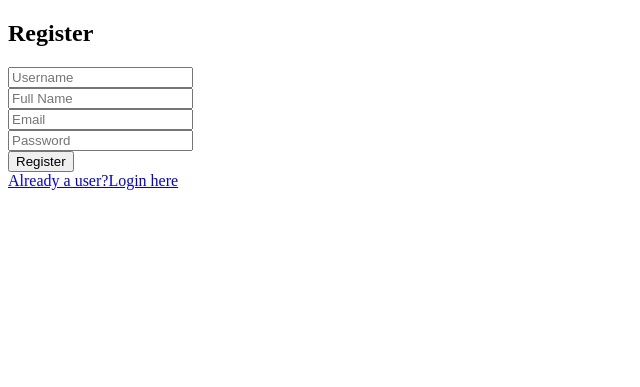
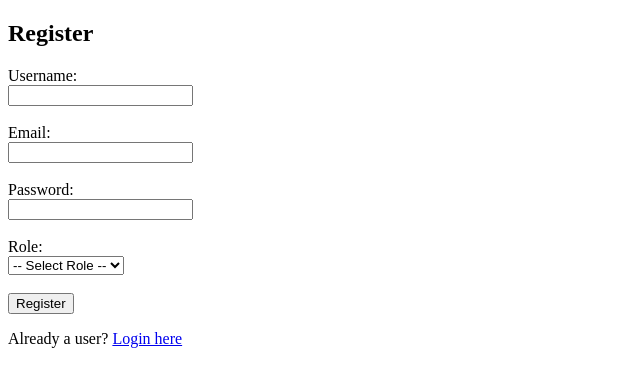
Before and after one commit to that-ar-guy/trackMyClass, a Flask app: page /register in a window 1280 px wide. Shown: the top 387 px of the page, without its empty margins (0-640 px from the left). Run offline with Flask 3, Linux system fonts and the light colour scheme.

Commit message:
login/register logic complete
login and register are working properly

```diff
--- a/app.py
+++ b/app.py
@@ -1,23 +1,89 @@
-from flask import Flask,render_template,url_for
+from flask import Flask, render_template, url_for, request, redirect, flash, session
 from flask_sqlalchemy import SQLAlchemy
-from flask_login import UserMixin
+from flask_login import UserMixin, login_user, LoginManager, logout_user, login_required, current_user
+import bcrypt
 
 app = Flask(__name__)
-db=SQLAlchemy(app)
-app.config['SQLALCHEMY_DATABASE_URI']='sqlite:///attendancedb.db'
-app.config['SECRET_KEY']="THIS IS A SECRET KEY"
+app.config['SQLALCHEMY_DATABASE_URI'] = 'sqlite:///attendance.db'
+app.config['SECRET_KEY'] = "THIS IS A SECRET KEY"
+db = SQLAlchemy(app)
+
+login_manager = LoginManager()
+login_manager.init_app(app)
+login_manager.login_view = 'login'
+
+class Users(db.Model, UserMixin):
+    id = db.Column(db.Integer, primary_key=True)
+    username = db.Column(db.String(80), unique=True, nullable=False)
+    email = db.Column(db.String(120), unique=True, nullable=False)
+    password = db.Column(db.String(200), nullable=False)
+    role = db.Column(db.String(20), nullable=False, default='teacher')
+
+    def __init__(self, username, email, password, role='teacher'):
+        self.username = username
+        self.email = email
+        self.password = bcrypt.hashpw(password.encode('utf-8'), bcrypt.gensalt()).decode('utf-8')
+        self.role = role
+
+with app.app_context():
+        db.create_all()
+
+@login_manager.user_loader
+def load_user(user_id):
+    return Users.query.get(int(user_id))
 
 @app.route("/")
 def home():
     return render_template('home.html')
 
-@app.route("/login")
+@app.route("/register", methods=['GET', 'POST'])
+def register():
+    if request.method == 'POST':
+        username = request.form['username']
+        email = request.form['email']
+        password = request.form['password']
+        role = request.form.get('role', 'teacher')
+
+        if Users.query.filter_by(email=email).first():
+            flash('Email already registered.', 'warning')
+            return redirect(url_for('register'))
+
+        new_user = Users(username=username,email=email, password=password, role=role)
+        db.session.add(new_user)
+        db.session.commit()
+        flash('Registration successful. Please login.', 'success')
+        return redirect(url_for('login'))
+
+    return render_template("register.html")
+
+@app.route("/login", methods=['GET', 'POST'])
 def login():
+    if request.method == 'POST':
+        email = request.form['email']
+        password = request.form['password']
+        user = Users.query.filter_by(email=email).first()
+
+        if user and bcrypt.checkpw(password.encode('utf-8'), user.password.encode('utf-8')):
+            login_user(user)
+            flash('Login successful!', 'success')
+            return redirect(url_for('dashboard'))
+        else:
+            flash('Invalid credentials', 'danger')
+            return redirect(url_for('login'))
+
     return render_template("login.html")
 
-@app.route("/register")
-def register():
-    return render_template("register.html")
+@app.route("/dashboard")
+@login_required
+def dashboard():
+    return f"Welcome {current_user.username}"
 
-if __name__=="__main__":
+@app.route("/logout")
+@login_required
+def logout():
+    logout_user()
+    flash('Logged out successfully.', 'info')
+    return redirect(url_for('home'))
+
+if __name__ == "__main__":
     app.run(debug=True)
--- a/templates/register.html
+++ b/templates/register.html
@@ -1,15 +1,34 @@
 <!DOCTYPE html>
-<html>
-<head><title>Register</title></head>
+<html lang="en">
+
+<head>
+  <meta charset="UTF-8">
+  <title>Register</title>
+</head>
+
 <body>
   <h2>Register</h2>
   <form method="POST">
-    <input name="username" placeholder="Username" required><br>
-    <input name="full_name" placeholder="Full Name" required><br>
-    <input name="email" placeholder="Email" required><br>
-    <input name="password" type="password" placeholder="Password" required><br>
+    <label for="username">Username:</label><br>
+    <input type="text" id="username" name="username" required><br><br>
+
+    <label for="email">Email:</label><br>
+    <input type="email" id="email" name="email" required><br><br>
+
+    <label for="password">Password:</label><br>
+    <input type="password" id="password" name="password" required><br><br>
+
+    <label for="role">Role:</label><br>
+    <select id="role" name="role" required>
+      <option value="">-- Select Role --</option>
+      <option value="teacher">Teacher</option>
+      <option value="supervisor">Supervisor</option>
+    </select><br><br>
+
     <button type="submit">Register</button>
   </form>
-  <a href="/login">Already a user?Login here</a>
+
+  <p>Already a user? <a href="/login">Login here</a></p>
 </body>
+
 </html>
```
Also changed, not shown: templates/login.html (+17 -5 lines).
